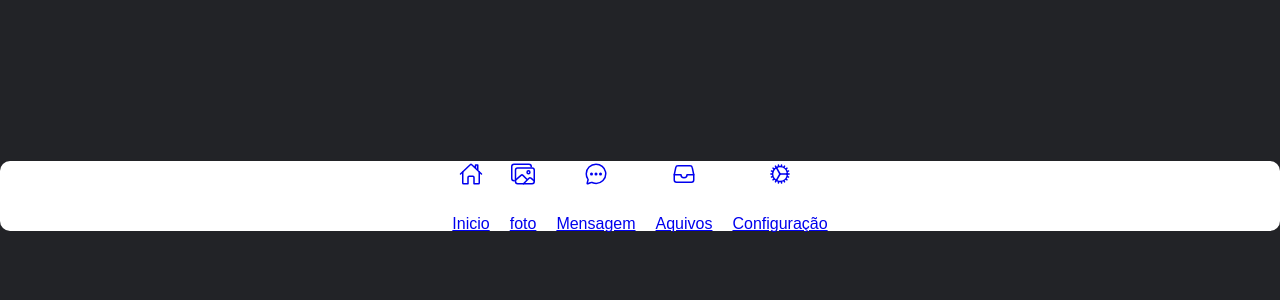
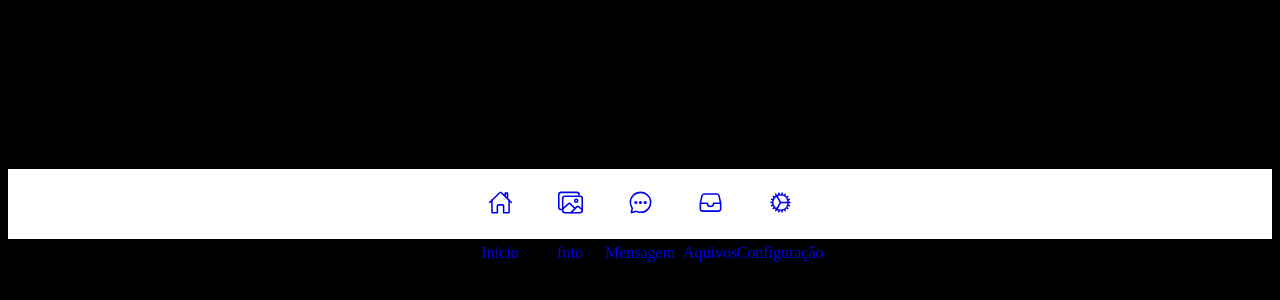
Before and after one commit to guilhersantos949/menu-magico, a plain HTML site: page index.html in a window 1280 px wide. Shown: the part 204-504 px from the top of the page. Drawn offline with nearby package versions, Linux system fonts and the light colour scheme.

Commit message:
Update style.css

```diff
--- a/css/style.css
+++ b/css/style.css
@@ -1,61 +1,39 @@
-*{
-    margin: 0;
-    padding: 0;
-    box-sizing: border-box;
-    font-family: 'poppins', sans-serif;
-}
-:root{
-    --crl: #222327;
-}
 body{
+    height: 100vh;
+    background-color: black;
     display: flex;
+    align-items: center;
     justify-content: center;
-    align-items: center;
-    min-height: 100vh;
-    background: var(--crl);
 }
 .navegacao{
     width: 100%;
     height: 70px;
-    background: #fff;
+    background-color: white;
     display: flex;
+    align-items: center;
     justify-content: center;
-    align-items: center;
-    border-radius: 10px;
+}
+ul{
+  width: 350px;
+  display: flex;
 }
 li{
+    width: 70px;
+    height: 70px;
     list-style: none;
-    padding: 10px;
-    padding-bottom: 30px;
-}
-ul{
     position: relative;
-    display: flex;
-    width: 350px;
-    height: 70px;
-    z-index: 1;
 }
 a{
+    width: 100%;
+    display: flex;
+    align-items: center;
+    justify-content: center;
+    flex-direction: column;
+    text-decoration: none;
     position: relative;
-    display: flex;
-    justify-content: center;
-    align-items: center;
-    flex-direction: column;
-    width: 100%;
-    text-align: center;
-    font-weight: 500;
-}
-.texto{
-    height: auto;
 }
 .icone{
-    position: relative;
     display: block;
     line-height: 75px;
-    font-size: 1.5em;
-    text-align: center;
-    transition: var(--crl);
+    font-size: 25px;
 }
-li:hover{
-    transform: translateY(-50px);
-}
```
